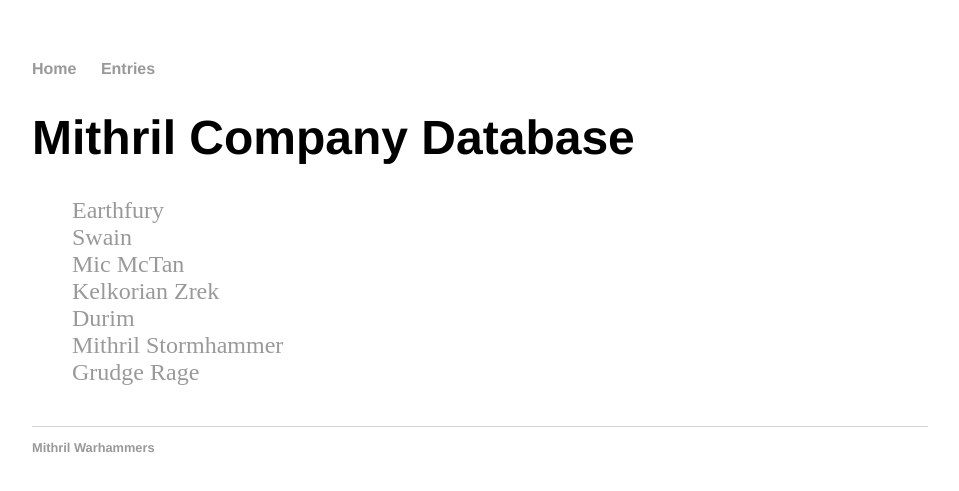
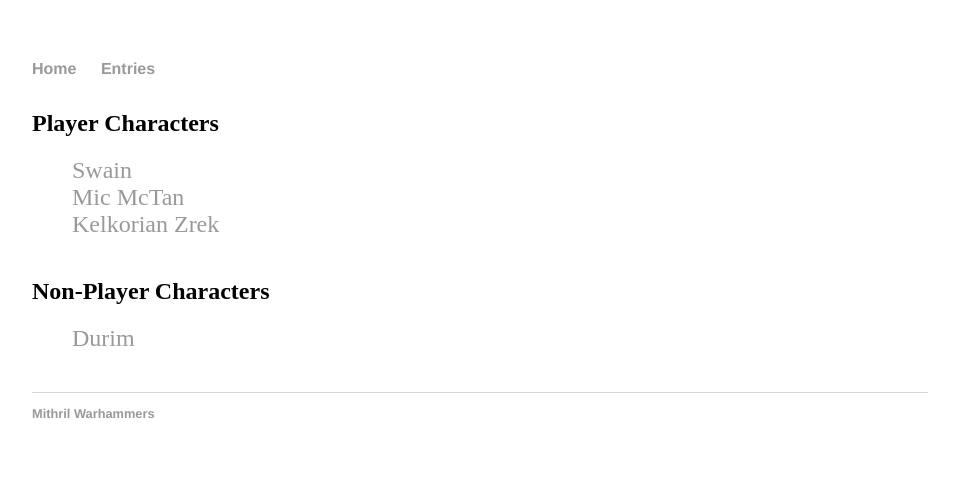
Before and after one commit to Thexeir/thexeir.github.io, a Jekyll site: the page built from blog/index.html, in a window 1280 px wide. Shown: the top 491 px of the page, without its empty margins (160-1119 px from the left). Built offline with Jekyll 4.4.1, drawn with Linux system fonts in a browser that asks for light colours.

Commit message:
categories

```diff
--- a/_config.yml
+++ b/_config.yml
@@ -1,4 +1,4 @@
 name: Mithril Hall Database
 markdown: kramdown
-permalink: /creature/:year/:month/:day/:title
+permalink: /creature/:title
 theme: jekyll-theme-slate
--- a/blog/index.html
+++ b/blog/index.html
@@ -1,11 +1,16 @@
 ---
 layout: default
-title: Mithril Company Database
 ---
 	<h1>{{ page.title }}</h1>
+	<h2>Player Characters</h2>
 	<ul class="posts">
-
-	  {% for post in site.posts %}
+	  {% for post in site.tags.pc %}
 	    <li><a href="{{ post.url }}" title="{{ post.title }}">{{ post.title }}</a></li>
 	  {% endfor %}
 	</ul>
+	<h2>Non-Player Characters</h2>
+	<ul class="posts">
+	  {% for post in site.tags.npc %}
+	    <li><a href="{{ post.url }}" title="{{ post.title }}">{{ post.title }}</a></li>
+	  {% endfor %}
+	</ul>
```
Also changed, not shown: _posts/creatures/2017-12-21-NPC-Durim.md (renamed from _posts/2017-12-21-NPC-Durim.md), _posts/creatures/2017-12-21-PC-Kelkorian-Zrek.md (renamed from _posts/2017-12-21-PC-Kelkorian-Zrek.md), _posts/creatures/2017-12-21-PC-Mic-McTan.md (renamed from _posts/2017-12-21-PC-Mic-McTan.md), _posts/creatures/2017-12-21-PC-Swain.md (renamed from _posts/2017-12-21-PC-Swain.md), _posts/items/2017-12-21-Item-Mithril-Stormhammer.md (renamed from _posts/2017-12-21-Item-Mithril-Stormhammer.md), _posts/spellsfeats/2017-12-21-Feat-Grudge-Rage.md (renamed from _posts/2017-12-21-Feat-Grudge-Rage.md), _posts/spellsfeats/2017-12-21-Spell-Earthfury.md (renamed from _posts/2017-12-21-Spell-Earthfury.md).
